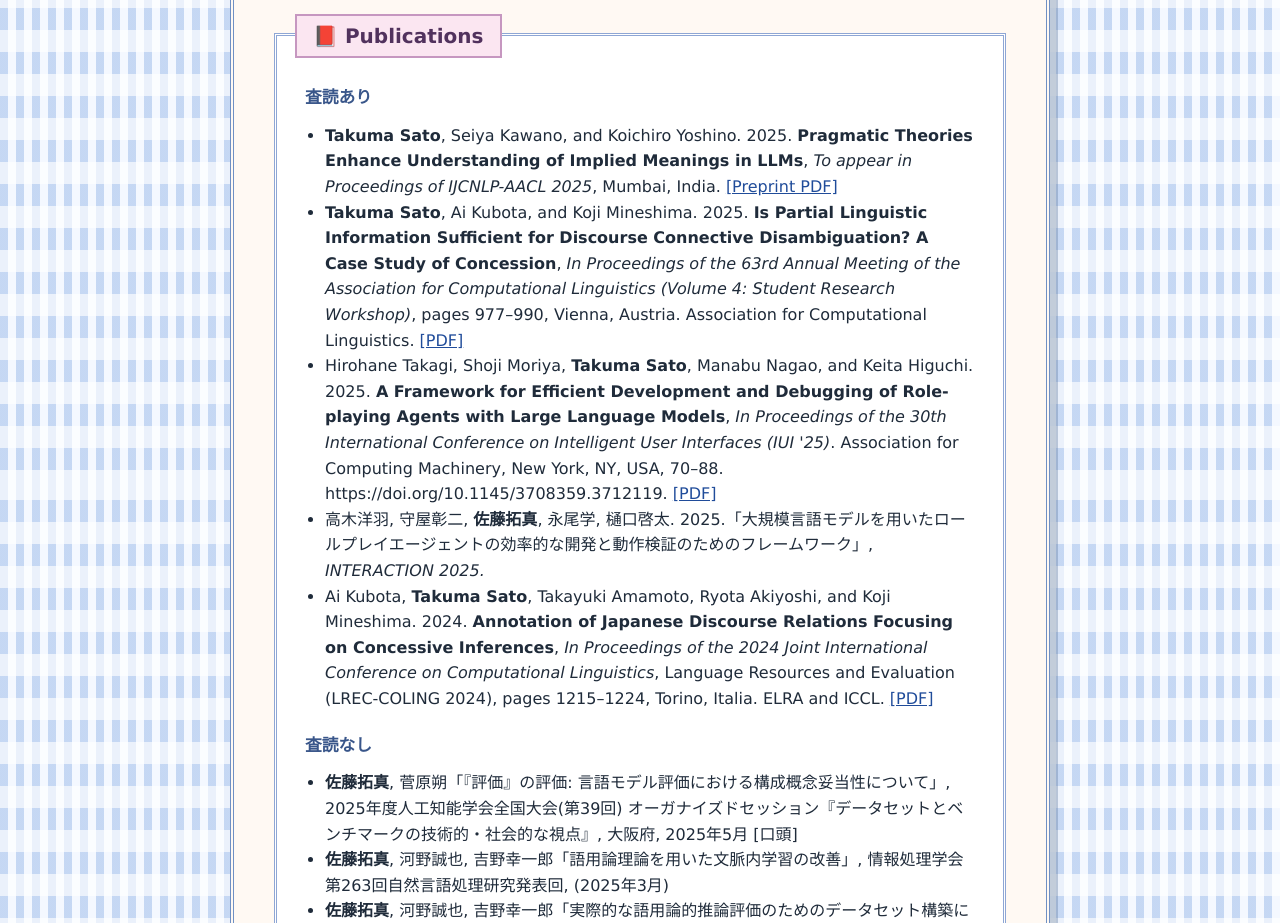
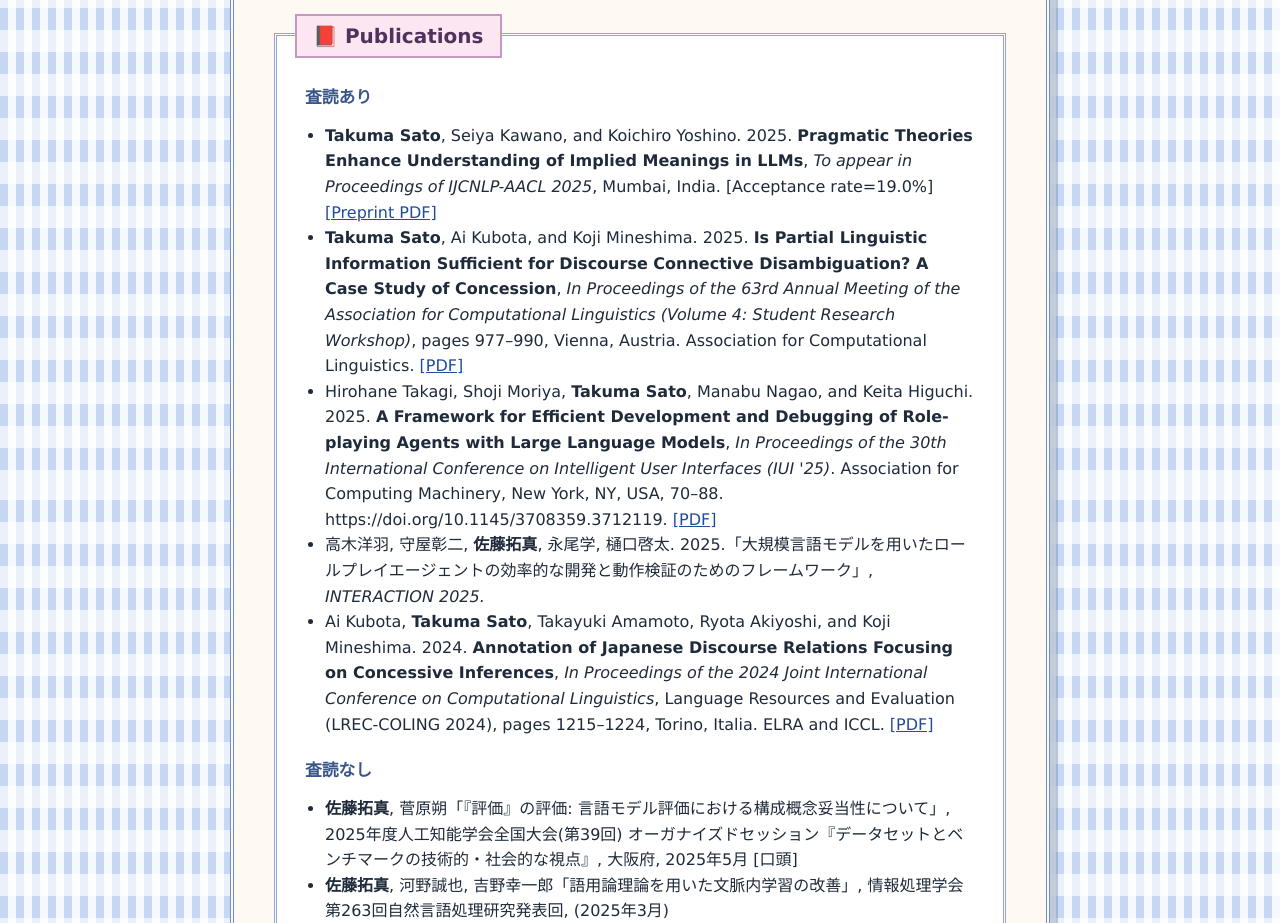
Before and after one commit to takuma1229/takuma1229.github.io, a website: page index.html in a window 1280 px wide. Shown: the part 1908-2831 px from the top of the page. Drawn offline with Linux system fonts and the light colour scheme; no server answers.

Commit message:
acceptance rateの追加

```diff
--- a/index.html
+++ b/index.html
@@ -115,7 +115,7 @@
         <h2>📕 Publications</h2>
         <h4>査読あり</h4>
         <ul>
-            <li><strong>Takuma Sato</strong>, Seiya Kawano, and Koichiro Yoshino. 2025. <strong>Pragmatic Theories Enhance Understanding of Implied Meanings in LLMs</strong>, <i>To appear in Proceedings of IJCNLP-AACL 2025</i>, Mumbai, India. <a href="https://arxiv.org/pdf/2510.26253">[Preprint PDF]</a></li>
+            <li><strong>Takuma Sato</strong>, Seiya Kawano, and Koichiro Yoshino. 2025. <strong>Pragmatic Theories Enhance Understanding of Implied Meanings in LLMs</strong>, <i>To appear in Proceedings of IJCNLP-AACL 2025</i>, Mumbai, India. [Acceptance rate=19.0%] <a href="https://arxiv.org/pdf/2510.26253">[Preprint PDF]</a></li>
             <li><strong>Takuma Sato</strong>, Ai Kubota, and Koji Mineshima. 2025. <strong>Is Partial Linguistic Information Sufficient for Discourse Connective Disambiguation? A Case Study of Concession</strong>, <i>In Proceedings of the 63rd Annual Meeting of the Association for Computational Linguistics (Volume 4: Student Research Workshop)</i>, pages 977–990, Vienna, Austria. Association for Computational Linguistics. <a href="https://aclanthology.org/2025.acl-srw.71.pdf">[PDF]</a></li>
             <li>Hirohane Takagi, Shoji Moriya, <strong>Takuma Sato</strong>, Manabu Nagao, and Keita Higuchi. 2025. <strong>A Framework for Efficient Development and Debugging of Role-playing Agents with Large Language Models</strong>, <i>In Proceedings of the 30th International Conference on Intelligent User Interfaces (IUI '25)</i>. Association for Computing Machinery, New York, NY, USA, 70–88. https://doi.org/10.1145/3708359.3712119. <a href="https://dl.acm.org/doi/10.1145/3708359.3712119">[PDF]</a></li>
             <li>高木洋羽, 守屋彰二, <strong>佐藤拓真</strong>, 永尾学, 樋口啓太. 2025.「大規模言語モデルを用いたロールプレイエージェントの効率的な開発と動作検証のためのフレームワーク」, <i>INTERACTION 2025.</i></li>
```
Also changed, not shown: 1 other file.
